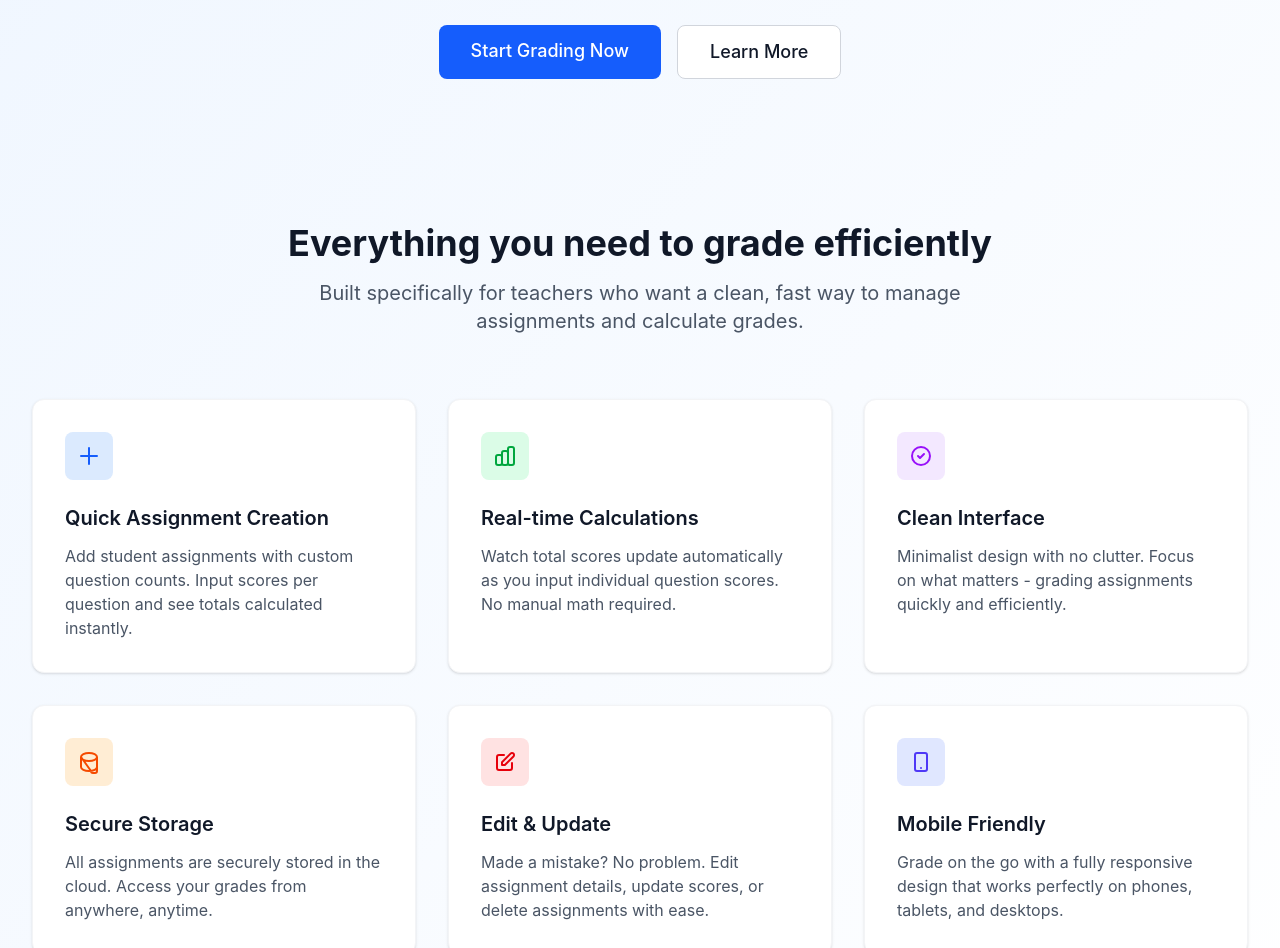
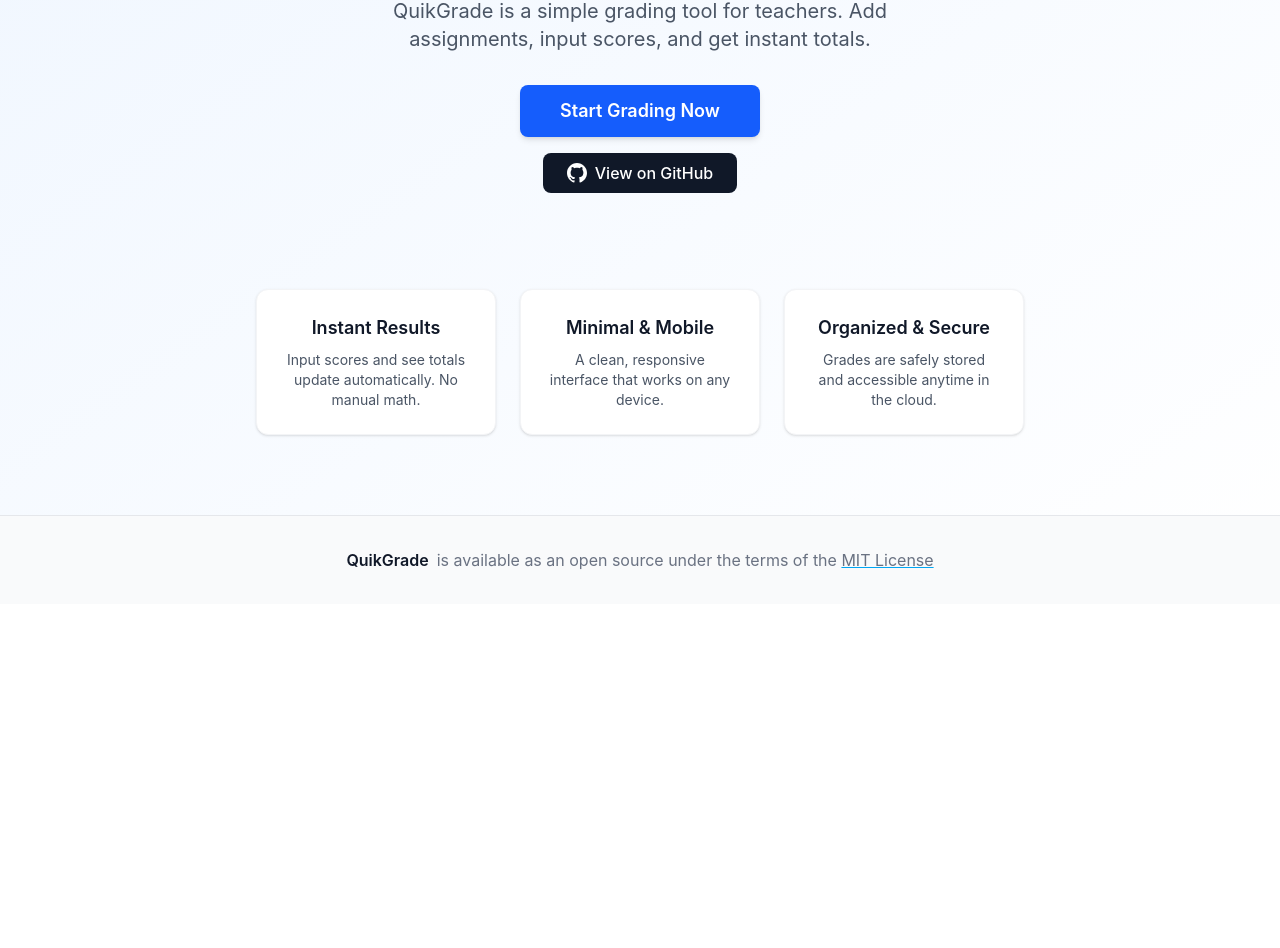
Before and after one commit to leecheeyong/QuikGrade, a Vue app: page / in a window 1280 px wide. Shown: the part 292-1240 px from the top of the page. After the commit the page ends 896 px from the top, so only its background shows below. Built offline with nearby package versions, Linux system fonts and the light colour scheme.

Commit message:
formatted

```diff
--- a/src/views/Landing.vue
+++ b/src/views/Landing.vue
@@ -1,253 +1,95 @@
 <template>
-  <div class="min-h-screen bg-gradient-to-br from-blue-50 to-white">
+  <div
+    class="min-h-screen flex flex-col bg-gradient-to-br from-blue-50 to-white"
+  >
     <nav
       class="bg-white/80 backdrop-blur-sm border-b border-gray-200 sticky top-0 z-50"
     >
-      <div class="max-w-7xl mx-auto px-4 sm:px-6 lg:px-8">
-        <div class="flex justify-between items-center h-16">
+      <div
+        class="max-w-4xl mx-auto px-4 flex items-center justify-between h-16"
+      >
         <div class="flex items-center">
           <img src="/logo.png" alt="QuikGrade Logo" class="h-8 w-8 mr-2" />
-            <h1 class="text-2xl font-bold text-gray-900">QuikGrade</h1>
-          </div>
-          <router-link
-            to="/login"
-            class="bg-blue-600 hover:bg-blue-700 text-white font-medium py-2 px-6 rounded-lg transition-colors duration-200"
-          >
-            Get Started
-          </router-link>
+          <span class="text-2xl font-bold text-gray-900">QuikGrade</span>
         </div>
       </div>
     </nav>
 
-    <section class="max-w-7xl mx-auto px-4 sm:px-6 lg:px-8 pt-20 pb-16">
-      <div class="text-center">
+    <main
+      class="flex-1 flex flex-col items-center justify-center text-center px-4 py-20"
+    >
       <h1
-          class="text-4xl sm:text-5xl lg:text-6xl font-bold text-gray-900 mb-6"
+        class="text-4xl sm:text-5xl font-extrabold text-gray-900 mb-6 leading-tight"
       >
-          Fast, Clean Grading
+        Fast, Clean Grading<br />
         <span class="text-blue-600">for Teachers</span>
       </h1>
-        <p class="text-xl text-gray-600 mb-8 max-w-3xl mx-auto">
-          QuickGrade is a minimalist grading tool that helps teachers add
-          assignments, input question scores, and get total grades instantly.
-          Simple, fast, effective.
+      <p class="text-lg sm:text-xl text-gray-600 mb-8 max-w-xl mx-auto">
+        QuikGrade is a simple grading tool for teachers. Add assignments, input
+        scores, and get instant totals.
       </p>
-        <div class="flex flex-col sm:flex-row gap-4 justify-center">
       <router-link
         to="/login"
-            class="bg-blue-600 hover:bg-blue-700 text-white font-medium py-3 px-8 rounded-lg transition-colors duration-200 text-lg"
+        class="bg-blue-600 hover:bg-blue-700 text-white font-semibold py-3 px-10 rounded-lg text-lg shadow-md transition-colors duration-200 mb-4"
       >
         Start Grading Now
       </router-link>
       <a
-            href="#features"
-            class="bg-white hover:bg-gray-50 text-gray-900 font-medium py-3 px-8 rounded-lg border border-gray-300 transition-colors duration-200 text-lg"
+        href="https://github.com/leecheeyong/QuikGrade"
+        target="_blank"
+        rel="noopener noreferrer"
+        class="bg-gray-900 hover:bg-gray-800 text-white font-medium py-2 px-6 rounded-lg transition-colors duration-200 flex items-center justify-center w-fit mx-auto mb-8"
       >
-            Learn More
+        <svg class="w-5 h-5 mr-2" fill="currentColor" viewBox="0 0 24 24">
+          <path
+            d="M12 0C5.37 0 0 5.373 0 12c0 5.303 3.438 9.8 8.205 11.387.6.113.82-.258.82-.577 0-.285-.01-1.04-.015-2.04-3.338.726-4.042-1.61-4.042-1.61-.546-1.387-1.333-1.756-1.333-1.756-1.09-.745.083-.729.083-.729 1.205.085 1.84 1.237 1.84 1.237 1.07 1.834 2.807 1.304 3.492.997.108-.775.418-1.305.762-1.605-2.665-.305-5.466-1.334-5.466-5.931 0-1.31.468-2.381 1.236-3.221-.124-.303-.535-1.523.117-3.176 0 0 1.008-.322 3.3 1.23.957-.266 1.984-.399 3.003-.404 1.018.005 2.046.138 3.006.404 2.289-1.553 3.295-1.23 3.295-1.23.653 1.653.242 2.873.119 3.176.77.84 1.235 1.911 1.235 3.221 0 4.609-2.804 5.624-5.475 5.921.43.372.823 1.102.823 2.222 0 1.606-.015 2.898-.015 3.293 0 .321.218.694.825.576C20.565 21.796 24 17.299 24 12c0-6.627-5.373-12-12-12z"
+          />
+        </svg>
+        View on GitHub
       </a>
-        </div>
-      </div>
-    </section>
-
-    <section id="features" class="max-w-7xl mx-auto px-4 sm:px-6 lg:px-8 py-20">
-      <div class="text-center mb-16">
-        <h2 class="text-3xl sm:text-4xl font-bold text-gray-900 mb-4">
-          Everything you need to grade efficiently
-        </h2>
-        <p class="text-xl text-gray-600 max-w-2xl mx-auto">
-          Built specifically for teachers who want a clean, fast way to manage
-          assignments and calculate grades.
+      <div class="mt-16 max-w-3xl w-full">
+        <div class="grid gap-6 sm:grid-cols-3">
+          <div class="bg-white rounded-xl p-6 shadow border border-gray-100">
+            <h3 class="text-lg font-semibold text-gray-900 mb-2">
+              Instant Results
+            </h3>
+            <p class="text-gray-600 text-sm">
+              Input scores and see totals update automatically. No manual math.
             </p>
           </div>
-
-      <div class="grid gap-8 md:grid-cols-2 lg:grid-cols-3">
-        <div
-          class="bg-white rounded-xl p-8 shadow-sm border border-gray-100 hover:shadow-md transition-shadow duration-200"
-        >
-          <div
-            class="w-12 h-12 bg-blue-100 rounded-lg flex items-center justify-center mb-6"
-          >
-            <svg
-              class="w-6 h-6 text-blue-600"
-              fill="none"
-              stroke="currentColor"
-              viewBox="0 0 24 24"
-            >
-              <path
-                stroke-linecap="round"
-                stroke-linejoin="round"
-                stroke-width="2"
-                d="M12 4v16m8-8H4"
-              ></path>
-            </svg>
-          </div>
-          <h3 class="text-xl font-semibold text-gray-900 mb-3">
-            Quick Assignment Creation
+          <div class="bg-white rounded-xl p-6 shadow border border-gray-100">
+            <h3 class="text-lg font-semibold text-gray-900 mb-2">
+              Minimal & Mobile
             </h3>
-          <p class="text-gray-600">
-            Add student assignments with custom question counts. Input scores
-            per question and see totals calculated instantly.
+            <p class="text-gray-600 text-sm">
+              A clean, responsive interface that works on any device.
             </p>
           </div>
-
-        <div
-          class="bg-white rounded-xl p-8 shadow-sm border border-gray-100 hover:shadow-md transition-shadow duration-200"
-        >
-          <div
-            class="w-12 h-12 bg-green-100 rounded-lg flex items-center justify-center mb-6"
-          >
-            <svg
-              class="w-6 h-6 text-green-600"
-              fill="none"
-              stroke="currentColor"
-              viewBox="0 0 24 24"
-            >
-              <path
-                stroke-linecap="round"
-                stroke-linejoin="round"
-                stroke-width="2"
-                d="M9 19v-6a2 2 0 00-2-2H5a2 2 0 00-2 2v6a2 2 0 002 2h2a2 2 0 002-2zm0 0V9a2 2 0 012-2h2a2 2 0 012 2v10m-6 0a2 2 0 002 2h2a2 2 0 002-2m0 0V5a2 2 0 012-2h2a2 2 0 012 2v14a2 2 0 01-2 2h-2a2 2 0 01-2-2z"
-              ></path>
-            </svg>
-          </div>
-          <h3 class="text-xl font-semibold text-gray-900 mb-3">
-            Real-time Calculations
+          <div class="bg-white rounded-xl p-6 shadow border border-gray-100">
+            <h3 class="text-lg font-semibold text-gray-900 mb-2">
+              Organized & Secure
             </h3>
-          <p class="text-gray-600">
-            Watch total scores update automatically as you input individual
-            question scores. No manual math required.
-          </p>
-        </div>
-
-        <div
-          class="bg-white rounded-xl p-8 shadow-sm border border-gray-100 hover:shadow-md transition-shadow duration-200"
-        >
-          <div
-            class="w-12 h-12 bg-purple-100 rounded-lg flex items-center justify-center mb-6"
-          >
-            <svg
-              class="w-6 h-6 text-purple-600"
-              fill="none"
-              stroke="currentColor"
-              viewBox="0 0 24 24"
-            >
-              <path
-                stroke-linecap="round"
-                stroke-linejoin="round"
-                stroke-width="2"
-                d="M9 12l2 2 4-4m6 2a9 9 0 11-18 0 9 9 0 0118 0z"
-              ></path>
-            </svg>
-          </div>
-          <h3 class="text-xl font-semibold text-gray-900 mb-3">
-            Clean Interface
-          </h3>
-          <p class="text-gray-600">
-            Minimalist design with no clutter. Focus on what matters - grading
-            assignments quickly and efficiently.
-          </p>
-        </div>
-
-        <div
-          class="bg-white rounded-xl p-8 shadow-sm border border-gray-100 hover:shadow-md transition-shadow duration-200"
-        >
-          <div
-            class="w-12 h-12 bg-orange-100 rounded-lg flex items-center justify-center mb-6"
-          >
-            <svg
-              class="w-6 h-6 text-orange-600"
-              fill="none"
-              stroke="currentColor"
-              viewBox="0 0 24 24"
-            >
-              <path
-                stroke-linecap="round"
-                stroke-linejoin="round"
-                stroke-width="2"
-                d="M4 7v10c0 2.21 3.582 4 8 4s8-1.79 8-4V7M4 7c0 2.21 3.582 4 8 4s8-1.79 8-4M4 7c0-2.21 3.582-4 8-4s8 1.79 8 4v14a2 2 0 01-2 2h-2a2 2 0 01-2-2z"
-              ></path>
-            </svg>
-          </div>
-          <h3 class="text-xl font-semibold text-gray-900 mb-3">
-            Secure Storage
-          </h3>
-          <p class="text-gray-600">
-            All assignments are securely stored in the cloud. Access your grades
-            from anywhere, anytime.
-          </p>
-        </div>
-
-        <div
-          class="bg-white rounded-xl p-8 shadow-sm border border-gray-100 hover:shadow-md transition-shadow duration-200"
-        >
-          <div
-            class="w-12 h-12 bg-red-100 rounded-lg flex items-center justify-center mb-6"
-          >
-            <svg
-              class="w-6 h-6 text-red-600"
-              fill="none"
-              stroke="currentColor"
-              viewBox="0 0 24 24"
-            >
-              <path
-                stroke-linecap="round"
-                stroke-linejoin="round"
-                stroke-width="2"
-                d="M11 5H6a2 2 0 00-2 2v11a2 2 0 002 2h11a2 2 0 002-2v-5m-1.414-9.414a2 2 0 112.828 2.828L11.828 15H9v-2.828l8.586-8.586z"
-              ></path>
-            </svg>
-          </div>
-          <h3 class="text-xl font-semibold text-gray-900 mb-3">
-            Edit & Update
-          </h3>
-          <p class="text-gray-600">
-            Made a mistake? No problem. Edit assignment details, update scores,
-            or delete assignments with ease.
-          </p>
-        </div>
-
-        <div
-          class="bg-white rounded-xl p-8 shadow-sm border border-gray-100 hover:shadow-md transition-shadow duration-200"
-        >
-          <div
-            class="w-12 h-12 bg-indigo-100 rounded-lg flex items-center justify-center mb-6"
-          >
-            <svg
-              class="w-6 h-6 text-indigo-600"
-              fill="none"
-              stroke="currentColor"
-              viewBox="0 0 24 24"
-            >
-              <path
-                stroke-linecap="round"
-                stroke-linejoin="round"
-                stroke-width="2"
-                d="M12 18h.01M8 21h8a2 2 0 002-2V5a2 2 0 00-2-2H8a2 2 0 00-2 2v14a2 2 0 002 2z"
-              ></path>
-            </svg>
-          </div>
-          <h3 class="text-xl font-semibold text-gray-900 mb-3">
-            Mobile Friendly
-          </h3>
-          <p class="text-gray-600">
-            Grade on the go with a fully responsive design that works perfectly
-            on phones, tablets, and desktops.
+            <p class="text-gray-600 text-sm">
+              Grades are safely stored and accessible anytime in the cloud.
             </p>
           </div>
         </div>
-    </section>
+      </div>
+    </main>
 
-    <footer class="bg-gray-50 border-t border-gray-200">
-      <div class="max-w-7xl mx-auto px-4 sm:px-6 lg:px-8 py-8">
-        <div class="text-center">
-          <h3 class="text-lg font-semibold text-gray-900 mb-2">QuickGrade</h3>
-          <p class="text-gray-600">Fast, clean grading for teachers</p>
-        </div>
+    <footer class="bg-gray-50 border-t border-gray-200 mt-auto">
+      <div class="max-w-4xl mx-auto px-4 py-8 text-center">
+        <span class="text-gray-900 font-semibold">QuikGrade</span>
+        <span class="text-gray-500 ml-2"
+          >is available as an open source under the terms of the
+          <a
+            class="underline decoration-sky-500"
+            target="_blank"
+            href="https://github.com/leecheeyong/QuikGrade/blob/main/LICENSE"
+            >MIT License</a
+          ></span
+        >
       </div>
     </footer>
   </div>
 </template>
-
-<script setup>
-// Landing page component
-</script>
--- a/src/views/Login.vue
+++ b/src/views/Login.vue
@@ -115,6 +115,6 @@ watch(
     if (val) {
       router.push("/dashboard");
     }
-  }
+  },
 );
 </script>
```
Also changed, not shown: src/views/AddAssignment.vue (+10 -7 lines), src/views/AssignmentDetail.vue (+39 -14 lines), src/views/Dashboard.vue (+28 -8 lines). Lines whose indentation alone changed are shown as unchanged.
